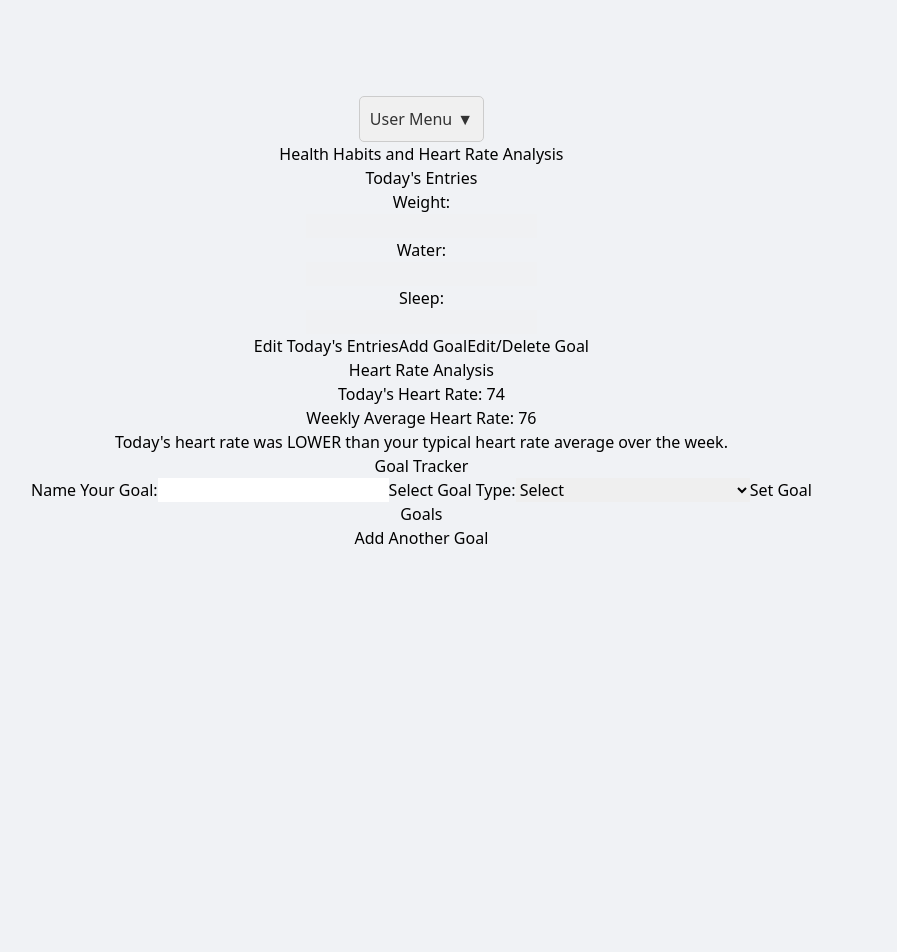
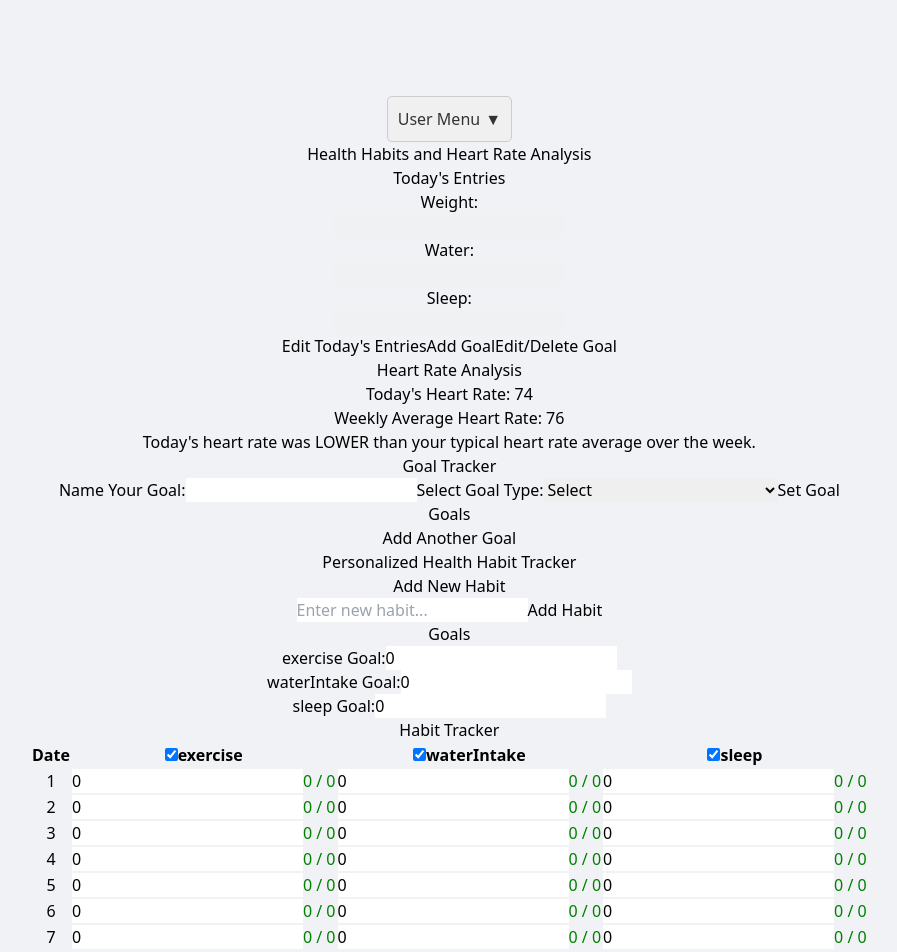
Before and after one commit to Bryan-Tal/Med-Dash, a React (Vite) app: page /healthTracker in a window 1280 px wide. Shown: the top 952 px of the page, without its empty margins (1-898 px from the left). Before the commit the page ends 800 px from the top, so only its background shows below. Built offline with nearby package versions, Linux system fonts and the light colour scheme.

Commit message:
Update HealthHabit.jsx

```diff
--- a/src/components/HealthHabit.jsx
+++ b/src/components/HealthHabit.jsx
@@ -1,5 +1,4 @@
-
-import { useState, useEffect } from 'react';
+import React, { useState, useRef, useEffect } from 'react';
 //Create an editable today's entry page
 
 
@@ -10,6 +9,7 @@ export default function MyApp() {
       <HealthHabit />
       <HeartRateAnalysis />
 	<GoalTracker/>
+	<HabitTracker/>
     </div>
   );
 }
@@ -355,3 +355,257 @@ function GoalTracker() {
     </div>
   );
 }
+
+
+
+
+
+
+function HabitTracker() {
+  const [habits, setHabits] = useState({
+    //filled with 7 since there are 7 days in a week
+    exercise: Array(7).fill(0),
+    waterIntake: Array(7).fill(0),
+    sleep: Array(7).fill(0)
+  });
+  const [goal, setGoal] = useState({
+    exercise: 0,
+    waterIntake: 0,
+    sleep: 0
+  });
+  const [summary, setSummary] = useState(null);
+  const [newHabit, setNewHabit] = useState('');
+  const [showGraph, setShowGraph] = useState(false);
+  const [selectedHabits, setSelectedHabits] = useState({
+    exercise: true,
+    waterIntake: true,
+    sleep: true
+  });
+
+  const canvasRef = useRef(null);
+
+  const toggleHabit = (habit, day) => {
+    setHabits(prevHabits => ({
+      ...prevHabits,
+      [habit]: prevHabits[habit].map((item, index) =>
+        index === day ? !item : item
+      )
+    }));
+  };
+
+  const calculateSuccessRate = (habit) => {
+    const successCount = habits[habit].filter(value => value >= goal[habit]).length;
+    return ((successCount / 7) * 100).toFixed(2);
+  };
+
+  const generateSummary = () => {
+    const exerciseSuccessRate = calculateSuccessRate('exercise');
+    const waterIntakeSuccessRate = calculateSuccessRate('waterIntake');
+    const sleepSuccessRate = calculateSuccessRate('sleep');
+
+    setSummary({
+      exerciseSuccessRate,
+      waterIntakeSuccessRate,
+      sleepSuccessRate
+    });
+  };
+
+  const handleAddNewHabit = (habit) => {
+    if (habit.trim() !== '') {
+      setHabits(prevHabits => ({
+        ...prevHabits,
+        [habit]: Array(7).fill(0)
+      }));
+      setGoal(prevGoal => ({
+        ...prevGoal,
+        [habit]: 0
+      }));
+      setNewHabit('');
+    }
+  };
+
+  useEffect(() => {
+    if (showGraph) {
+      drawChart();
+    }
+  },);
+
+  const drawChart = () => {
+    const canvas = canvasRef.current;
+  const ctx = canvas.getContext('2d');
+  ctx.clearRect(0, 0, canvas.width, canvas.height);
+
+  const labels = [...Array(7)].map((_, day) => day + 1);
+
+  ctx.beginPath();
+  ctx.moveTo(50, 10);
+  ctx.lineTo(50, 350);
+  ctx.lineTo(500, 350);
+  ctx.strokeStyle = '#000';
+  ctx.stroke();
+
+  const habitColors = {
+    exercise: '#FF5733',
+    waterIntake: '#33FF57',
+    sleep: '#3357FF'
+  };
+
+  const habitNames = Object.keys(habits);
+
+  habitNames.forEach((habit, i) => {
+    if (selectedHabits[habit]) {
+      ctx.beginPath();
+      ctx.strokeStyle = habitColors[habit];
+      ctx.lineWidth = 2;
+      habits[habit].forEach((value, index) => {
+        const x = 50 + (index * 60);
+        const y = 350 - (value * 10);
+        if (index === 0) {
+          ctx.moveTo(x, y);
+        } else {
+          ctx.lineTo(x, y);
+        }
+        // Draw y-axis labels for each variable
+        ctx.fillText(value, x - 10, y - 5);
+      });
+      ctx.stroke();
+      ctx.fillText(habit, 510, 40 + i * 20);
+    }
+  });
+
+  labels.forEach((label, index) => {
+    ctx.fillText(label, 45 + (index * 60), 370);
+  });
+
+  habitNames.forEach((habit, i) => {
+    const y = 50 + i * 20;
+    ctx.fillStyle = habitColors[habit];
+    ctx.fillText(habit, 10, y);
+  });
+
+  ctx.save();
+  ctx.translate(30, 180);
+  ctx.rotate(-Math.PI / 2);
+  ctx.fillText("Value", 0, 0);
+  ctx.restore();
+  };
+
+  const handleCheckboxChange = (habit) => {
+    setSelectedHabits(prevState => ({
+      ...prevState,
+      [habit]: !prevState[habit]
+    }));
+  };
+
+  return (
+    <div>
+      <h1>Personalized Health Habit Tracker</h1>
+      <h2>Add New Habit</h2>
+      <div>
+        <input
+          type="text"
+          placeholder="Enter new habit..."
+          value={newHabit}
+          onChange={e => setNewHabit(e.target.value)}
+          onKeyDown={e => {
+            if (e.key === 'Enter') {
+              handleAddNewHabit(newHabit);
+            }
+          }}
+        />
+        <button onClick={() => handleAddNewHabit(newHabit)}>Add Habit</button>
+      </div>
+      <h2>Goals</h2>
+      <div>
+        {Object.keys(habits).map(habit => (
+          <div key={habit}>
+            <label>
+              {habit} Goal:
+              <input
+                type="number"
+                value={goal[habit] || 0}
+                onChange={e => setGoal({ ...goal, [habit]: parseInt(e.target.value, 10) })}
+              />
+            </label>
+          </div>
+        ))}
+      </div>
+      <h2>Habit Tracker</h2>
+      <table>
+        <thead>
+          <tr>
+            <th>Date</th>
+            {Object.keys(habits).map(habit => (
+              <th key={habit}>
+                <label>
+                  <input
+                    type="checkbox"
+                    checked={selectedHabits[habit]}
+                    onChange={() => handleCheckboxChange(habit)}
+                  />
+                  {habit}
+                </label>
+              </th>
+            ))}
+          </tr>
+        </thead>
+        <tbody>
+          {[...Array(7)].map((_, day) => (
+            <tr key={day}>
+              <td>{day + 1}</td>
+              {Object.keys(habits).map(habit => (
+                <td key={habit}>
+                  <input
+                    type="number"
+                    value={habits[habit] ? habits[habit][day] : ''}
+                    onChange={e => setHabits(prevHabits => ({
+                      ...prevHabits,
+                      [habit]: prevHabits[habit].map((value, index) =>
+                        index === day ? parseInt(e.target.value, 10) : value
+                      )
+                    }))}
+                  />
+                  <span style={{ color: habits[habit] && habits[habit][day] >= goal[habit] ? 'green' : 'red' }}>
+                    {habits[habit] ? habits[habit][day] : 0} / {goal[habit] || 0}
+                  </span>
+                </td>
+              ))}
+            </tr>
+          ))}
+        </tbody>
+      </table>
+      <button onClick={generateSummary}>Generate Summary</button>
+      <button onClick={() => setShowGraph(!showGraph)}>
+        {showGraph ? 'Hide Graph' : 'Show Graph'}
+      </button>
+      {showGraph && (
+        <div>
+          <h2>Graph</h2>
+          <canvas ref={canvasRef} width="550" height="400" style={{ border: '1px solid black' }}></canvas>
+          <div style={{ display: 'flex', flexDirection: 'column', marginLeft: '20px' }}>
+            {Object.keys(habits).map(habit => (
+              <label key={habit} style={{ marginBottom: '5px' }}>
+                <input
+                  type="checkbox"
+                  checked={selectedHabits[habit]}
+                  onChange={() => handleCheckboxChange(habit)}
+                />
+                {habit}
+              </label>
+            ))}
+          </div>
+        </div>
+      )}
+      {summary && (
+        <div>
+          <h2>Summary</h2>
+          {Object.keys(summary).map(habit => (
+            <p key={habit}>
+              {habit}: {summary[habit]}%
+            </p>
+          ))}
+        </div>
+      )}
+    </div>
+  );
+}
```
